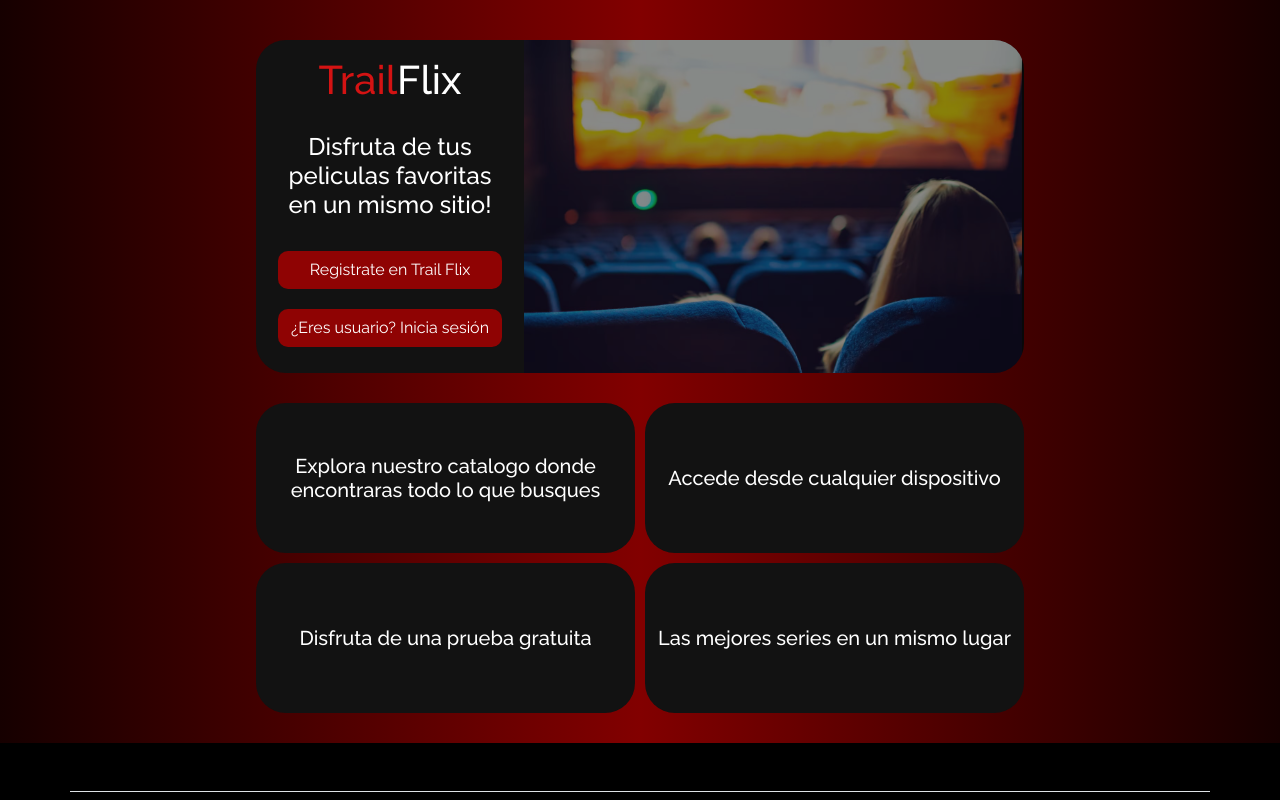
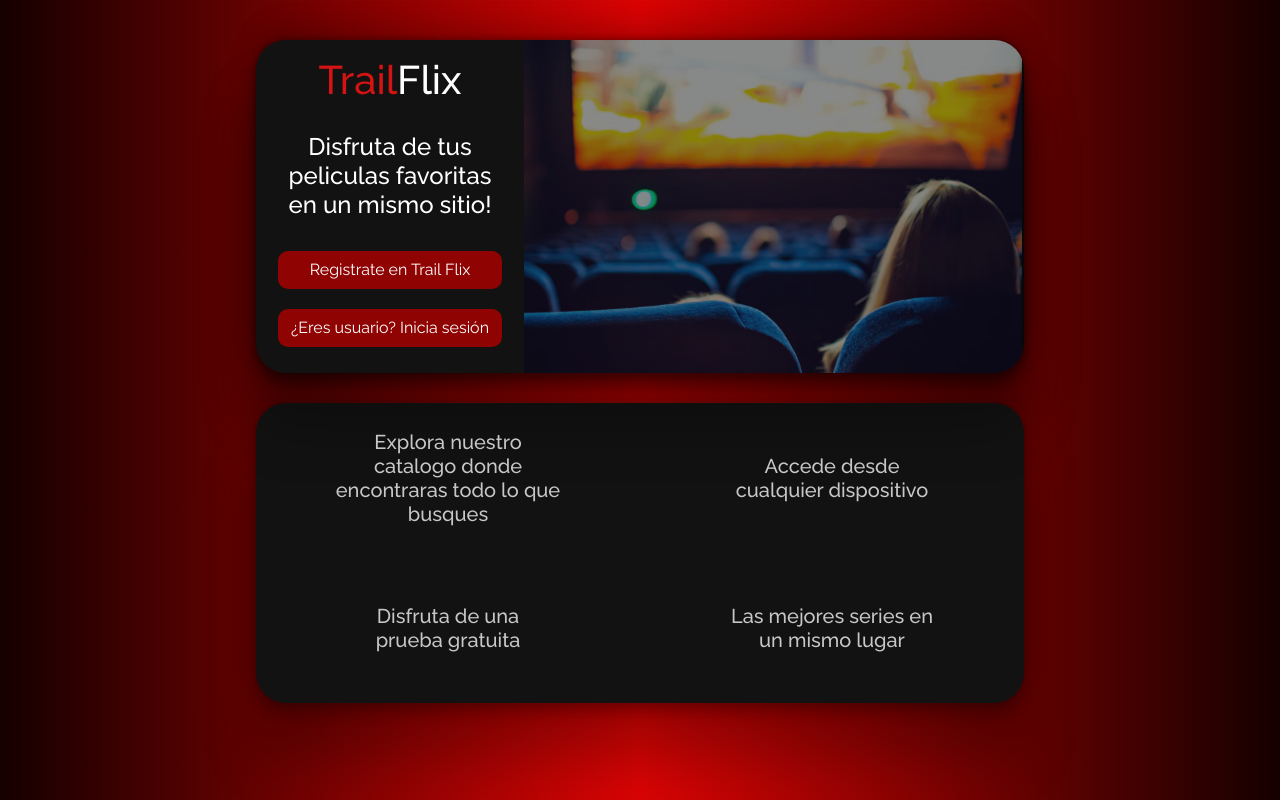
Before and after one commit to diegoinost02/TrailFlix, an Angular app: page / in a window 1280 px wide. Shown: the top 800 px of the page. Built offline with nearby package versions, Linux system fonts and the light colour scheme.

Commit message:
Box-Shadow
Box-Shadow agregado a componentes de Landing, Login y Register

```diff
--- a/src/app/modules/auth/components/login/login.component.css
+++ b/src/app/modules/auth/components/login/login.component.css
@@ -7,6 +7,9 @@
 }
 .main{
     display: flex;
+    border-radius: 30px;
+    box-shadow: rgba(0, 0, 0, 0.25) 0px 54px 55px, rgba(0, 0, 0, 0.12) 0px -12px 30px, rgba(0, 0, 0, 0.12) 0px 4px 6px, rgba(0, 0, 0, 0.17) 0px 12px 13px, rgba(0, 0, 0, 0.09) 0px -3px 5px;
+
 }
 
 .form {
--- a/src/app/modules/auth/components/register/register.component.css
+++ b/src/app/modules/auth/components/register/register.component.css
@@ -6,6 +6,9 @@
 }
 .main{
     display: flex;
+    border-radius: 30px;
+    box-shadow: rgba(0, 0, 0, 0.25) 0px 54px 55px, rgba(0, 0, 0, 0.12) 0px -12px 30px, rgba(0, 0, 0, 0.12) 0px 4px 6px, rgba(0, 0, 0, 0.17) 0px 12px 13px, rgba(0, 0, 0, 0.09) 0px -3px 5px;
+
 }
 
 .form {
--- a/src/app/modules/auth/components/register/register.component.html
+++ b/src/app/modules/auth/components/register/register.component.html
@@ -42,7 +42,7 @@
             </div>
 
             <div class="conditions">
-                <label for=""> Aceptar los <span> <a href=""> términos y  condiciones</a> </span>: </label>
+                <label for=""> Aceptar los <span> <a href="https://help.netflix.com/legal/termsofuse" target="_blank"> términos y  condiciones</a> </span>: </label>
 
                 <div class="checkbox">
                     <label for="condiciones">Sí, he leído y acepto</label>
--- a/src/app/modules/landing/components/features/features.component.css
+++ b/src/app/modules/landing/components/features/features.component.css
@@ -3,8 +3,11 @@
     grid-template-columns: repeat(2, 1fr);
     justify-items: center;
     align-items: center;
-    gap: 10px;
     margin: 30px 20%;
+    background-color: rgb(18, 18, 18);
+    border-radius: 30px;
+    box-shadow: rgba(0, 0, 0, 0.25) 0px 54px 55px, rgba(0, 0, 0, 0.12) 0px -12px 30px, rgba(0, 0, 0, 0.12) 0px 4px 6px, rgba(0, 0, 0, 0.17) 0px 12px 13px, rgba(0, 0, 0, 0.09) 0px -3px 5px;
+
 }
 
 .feature {
@@ -13,15 +16,13 @@
     align-items: center;
     justify-content: center;
     text-align: center;
-    color: white;
-    width: 100%;
+    color: rgb(199, 199, 199);
+    max-width: 100%;
     height: 150px;
-    background-color: rgb(18, 18, 18);
-    border-radius: 30px;
 }
 
 .feature h5 {
-    margin: 0 10px;
+    margin: 30px 20%;
 }
 
 @media screen and (max-width: 1244px) {
--- a/src/app/modules/landing/components/hero/hero.component.css
+++ b/src/app/modules/landing/components/hero/hero.component.css
@@ -6,13 +6,16 @@
     margin-left: 20%;
     margin-right: 20%;
     margin-bottom: 0;
-}
+    border-radius: 30px;
+    box-shadow: rgba(0, 0, 0, 0.25) 0px 54px 55px, rgba(0, 0, 0, 0.12) 0px -12px 30px, rgba(0, 0, 0, 0.12) 0px 4px 6px, rgba(0, 0, 0, 0.17) 0px 12px 13px, rgba(0, 0, 0, 0.09) 0px -3px 5px;
+   }
 
 .main {
     display: flex;
     flex-direction: row;
     background-color: rgb(18, 18, 18);
     border-radius: 30px;
+    box-shadow: rgba(0, 0, 0, 0.25) 0px 54px 55px, rgba(0, 0, 0, 0.12) 0px -12px 30px, rgba(0, 0, 0, 0.12) 0px 4px 6px, rgba(0, 0, 0, 0.17) 0px 12px 13px, rgba(0, 0, 0, 0.09) 0px -3px 5px;
 }
 
 @media screen and (max-width: 1244px) {
--- a/src/app/modules/landing/components/page/page.component.css
+++ b/src/app/modules/landing/components/page/page.component.css
@@ -0,0 +1,3 @@
+.landing-components{
+    height: 100vh;
+}
--- a/src/app/modules/landing/components/page/page.component.html
+++ b/src/app/modules/landing/components/page/page.component.html
@@ -1,5 +1,8 @@
-<app-hero></app-hero>
+<div class="landing-components">
 
-<app-features></app-features>
+    <app-hero></app-hero>
+    <app-features></app-features>
+
+</div>
 
 <app-footer></app-footer>
--- a/src/styles.css
+++ b/src/styles.css
@@ -2,7 +2,7 @@
 @import "~bootstrap-icons/font/bootstrap-icons.css";
 body{
     background: rgb(22,0,0);
-    background: linear-gradient(90deg, rgba(22,0,0,1) 0%, rgba(130,0,0,1) 50%, rgba(22,0,0,1) 100%);
+    background: linear-gradient(90deg, rgba(22,0,0,1) 0%, rgb(219, 4, 4) 50%, rgba(22,0,0,1) 100%);
    font-family: 'Noto Sans Kawi', sans-serif;
     font-family: 'Raleway', sans-serif;
 }
```
